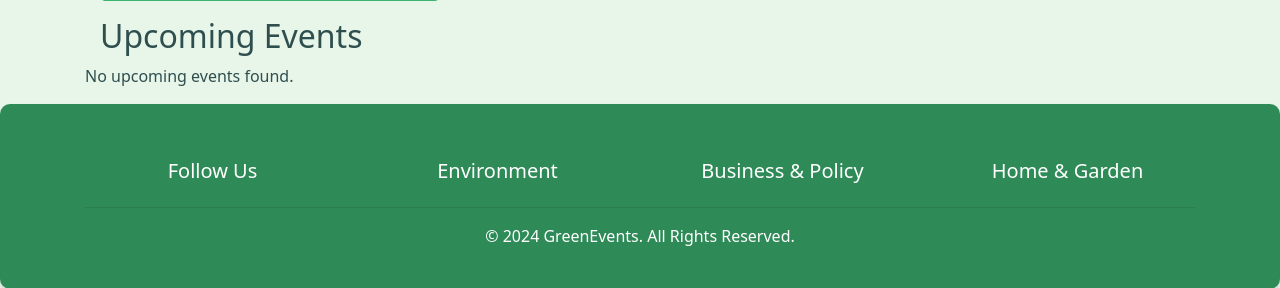
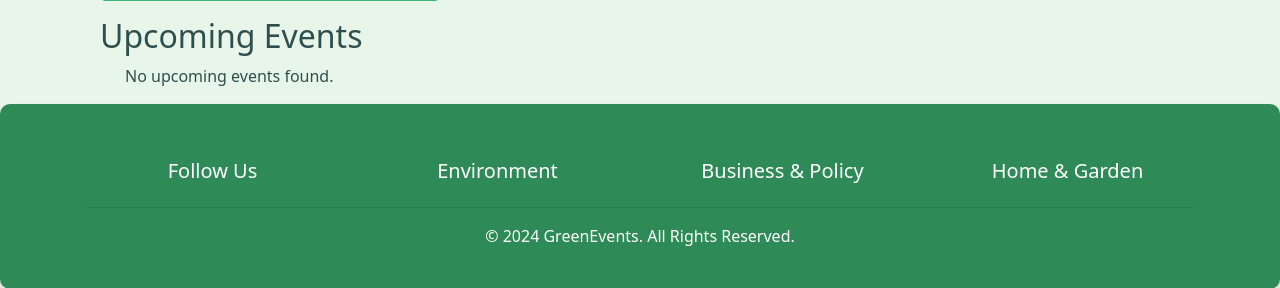
Before and after one commit to SanjayKumarM84/COMP-8347_Green-Events, a Django app: page /history/ in a window 1280 px wide. Shown: the part 337-625 px from the top of the page. Run offline with Django 5.2, Linux system fonts and the light colour scheme; a user stored in the database is signed in; data comes from the database, SQL or seed files in the repository; both versions use the stored data as it was after the commit; some libraries are stand-ins or nearby versions.

Commit message:
4th Event History Edit

```diff
--- a/djangoProject/myApp/static/css/style.css
+++ b/djangoProject/myApp/static/css/style.css
@@ -277,3 +277,7 @@ a:hover {
     cursor: pointer;
 }
 /* Existing CSS above... */
+.no-events {
+    padding-left: 20px; /* Adjust the value to the desired tab space */
+    margin-left: 20px;  /* Optional: Adjust if you want additional margin */
+}
--- a/djangoProject/myApp/templates/user_history.html
+++ b/djangoProject/myApp/templates/user_history.html
@@ -18,9 +18,9 @@
                 </div>
             </div>
         </div>
-{% empty %}
-<p>No attended events found.</p>
-{% endfor %}
+        {% empty %}
+        <p>No attended events found.</p>
+        {% endfor %}
     </div>
 
     <h2>Upcoming Events</h2>
@@ -39,7 +39,7 @@
             </div>
         </div>
         {% empty %}
-        <p>No upcoming events found.</p>
+        <p class="no-events">No upcoming events found.</p>
         {% endfor %}
     </div>
 </div>
```
Also changed, not shown: djangoProject/db.sqlite3.
